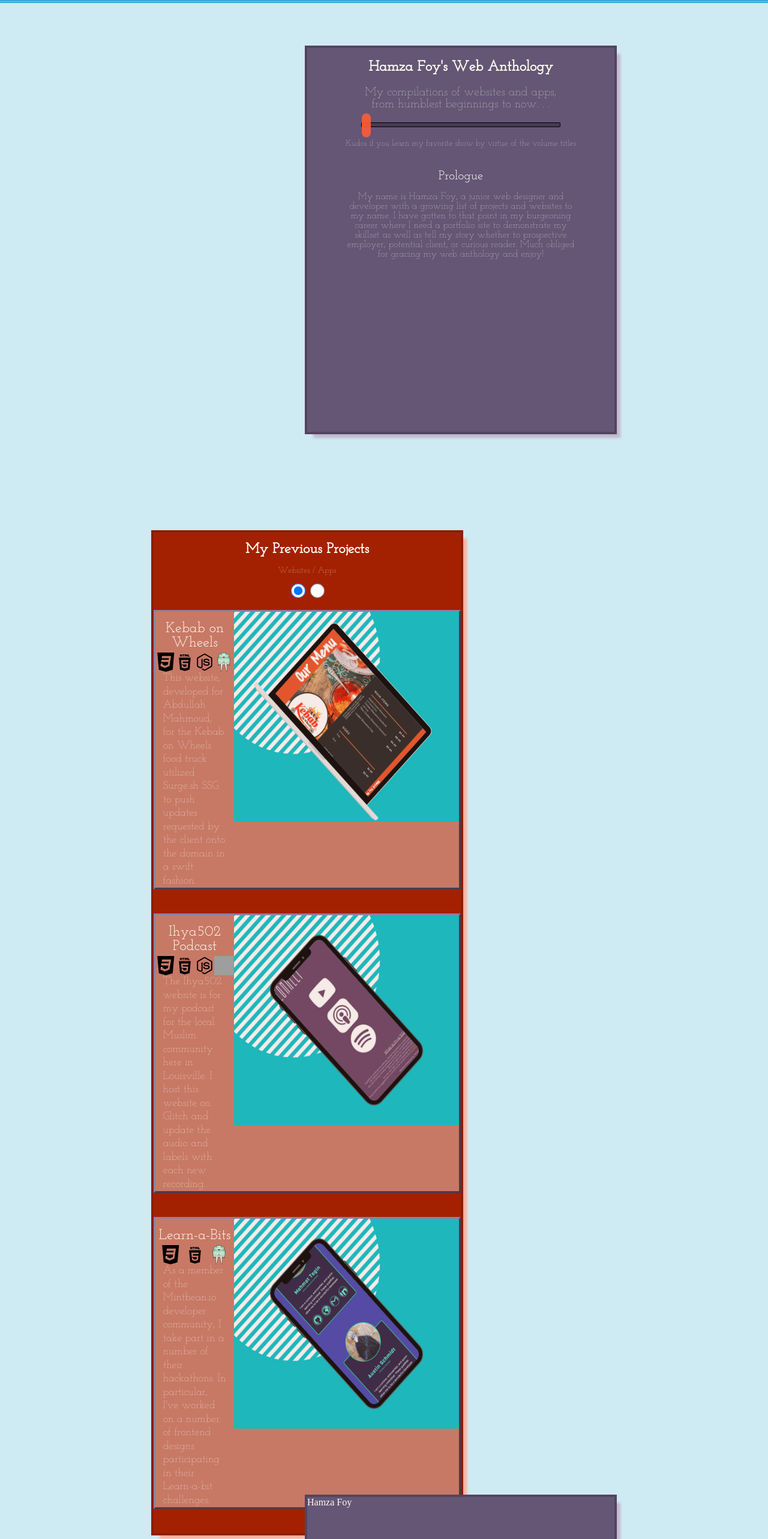
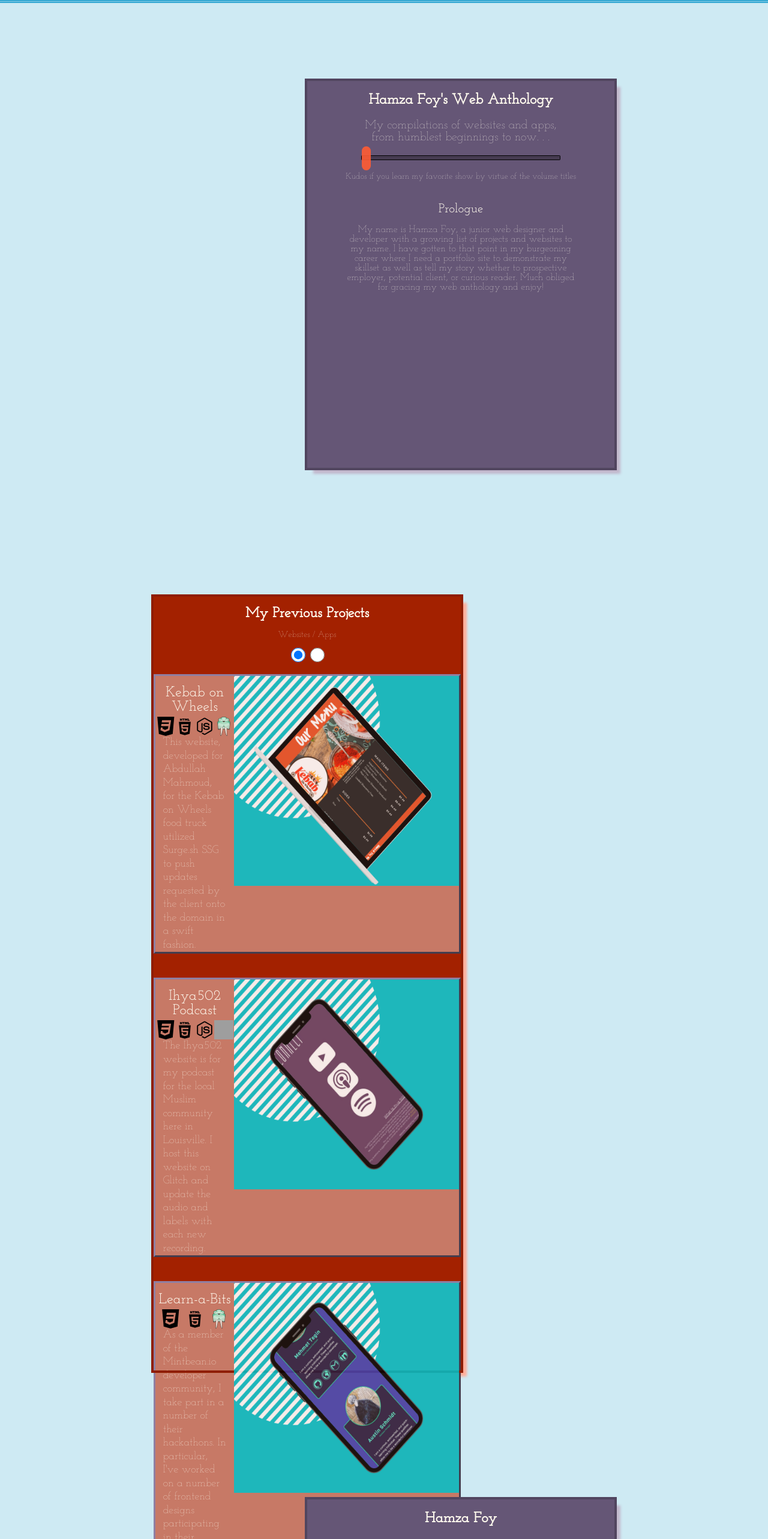
Before and after one commit to hamzafoy/hamza_foy_portfolio, a React (Create React App) app in the folder hamza-foy-portfolio/: page / in a window 1280 px wide. Shown: the part 80-2646 px from the top of the page at 60% size. Built offline with nearby package versions, Linux system fonts and the light colour scheme; grey boxes are pictures that could not be loaded.

Commit message:
fix the overall app layout using CSS Grid.

```diff
--- a/hamza-foy-portfolio/src/App.css
+++ b/hamza-foy-portfolio/src/App.css
@@ -1,3 +1,6 @@
 .App {
-  background-color: #fffaee;
+  display: grid;
+  grid-template-columns: 20% 20% 20% 20% 20%;
+  grid-template-rows: 215px 215px 215px 215px 215px 215px 215px 215px 215px 215px 215px 215px 215px 215px 215px;
+  background-color: #CEEAF3;
 }
--- a/hamza-foy-portfolio/src/App.js
+++ b/hamza-foy-portfolio/src/App.js
@@ -2,7 +2,7 @@ import './App.css';
 import Timeline from './Timeline/Timeline';
 import Works from './Works/Works'
 import Resume from './Resume/Resume'
-import Footer from './Footer/Footer'
+//import Footer from './Footer/Footer'
 
 function App() {
   return (
@@ -10,7 +10,6 @@ function App() {
       <Timeline/>
       <Works/>
       <Resume/>
-      <Footer/>
     </div>
   );
 }
--- a/hamza-foy-portfolio/src/Resume/Resume.css
+++ b/hamza-foy-portfolio/src/Resume/Resume.css
@@ -1,18 +1,27 @@
-.resume-container {
+@font-face {font-family: "JosefinSlab-Regular"; src: url("./JosefinSlab-Regular.ttf"); }
+@font-face {font-family: "JosefinSlab-Thin"; src: url("./JosefinSlab-Thin.ttf"); }
+
+/* .resume-container {
     display: grid;
     grid-template-columns: 20% 20% 20% 20% 20%;
-    grid-template-rows: 20% 20% 20% 20% 20%;
-    height: 100vh;
+    grid-template-rows: 200px 200px 200px 200px 200px;
+    height: 150vh;
     background-color: #CEEAF3;
-}
+} */
 
-.resume-listing {
+.resume-container {
     grid-column-start: 3;
     grid-column-end: 5;
-    grid-row-start: 2;
-    grid-row-end: 5;
+    grid-row-start: 13;
+    grid-row-end: 15;
     color: #fffaee;
     background-color: #655676;
     box-shadow: 9.5px 9.5px 4px #C2B8CC;
     outline: 4px solid #51455F;
 }
+
+.resume-heading {
+    font-size: 24px;
+    font-family: 'JosefinSlab-Regular';
+    text-align: center;
+}
--- a/hamza-foy-portfolio/src/Resume/Resume.js
+++ b/hamza-foy-portfolio/src/Resume/Resume.js
@@ -7,7 +7,10 @@ class Resume extends React.Component {
             <div className="resume-container">
 
                 <section className="resume-listing">
-                    Hamza Foy
+
+                    <h1 className="resume-heading">
+                        Hamza Foy
+                    </h1>
                 </section>
 
             </div>
--- a/hamza-foy-portfolio/src/Timeline/Timeline.css
+++ b/hamza-foy-portfolio/src/Timeline/Timeline.css
@@ -2,19 +2,19 @@
 @font-face {font-family: "JosefinSlab-Thin"; src: url("./JosefinSlab-Thin.ttf"); }
 
 
-.timeline-container {
+/* .timeline-container {
     display: grid;
     grid-template-columns: 20% 20% 20% 20% 20%;
-    grid-template-rows: 20% 20% 20% 20% 20%;
+    grid-template-rows: 200px 200px 200px 200px 200px;
     height: 100vh;
     background-color: #CEEAF3;
-}
+} */
 
-.timeline {
+.timeline-container {
     grid-column-start: 3;
     grid-column-end: 5;
     grid-row-start: 2;
-    grid-row-end: 7;
+    grid-row-end: 5;
     color: #fffaee;
     background-color: #655676;
     box-shadow: 9.5px 9.5px 4px #C2B8CC;
--- a/hamza-foy-portfolio/src/Works/Works.css
+++ b/hamza-foy-portfolio/src/Works/Works.css
@@ -1,20 +1,21 @@
 @font-face {font-family: "JosefinSlab-Regular"; src: url("./JosefinSlab-Regular.ttf"); }
 @font-face {font-family: "JosefinSlab-Thin"; src: url("./JosefinSlab-Thin.ttf"); }
 
-.works-container {
+
+/* .works-container {
     display: grid;
     grid-template-columns: 20% 20% 20% 20% 20%;
-    grid-template-rows: 20% 20% 20% 20% 20%;
+    grid-template-rows: 200px 200px 200px 200px 200px;
     height: 100vh;
-    padding: 1vh 0 101vh;
+    padding: 0 0 90vh;
     background-color: #CEEAF3;
-}
+} */
 
-.works-cited {
+.works-container {
     grid-column-start: 2;
     grid-column-end: 4;
-    grid-row-start: 2;
-    grid-row-end: 7;
+    grid-row-start: 6;
+    grid-row-end: 12;
     color: #fffaee;
     background-color: #A32100;
     box-shadow: 9.5px 9.5px 4px #FFAD99;
--- a/hamza-foy-portfolio/src/index.js
+++ b/hamza-foy-portfolio/src/index.js
@@ -3,12 +3,14 @@ import ReactDOM from 'react-dom';
 import './index.css';
 import App from './App';
 import Navigation from './Header/Navigation'
+import Footer from './Footer/Footer'
 
 
 ReactDOM.render(
   <React.StrictMode>
     <Navigation />
     <App />
+    <Footer/>
   </React.StrictMode>,
   document.getElementById('root')
 );
```
Also changed, not shown: hamza-foy-portfolio/src/Resume/JosefinSlab-Regular.ttf (added), hamza-foy-portfolio/src/Resume/JosefinSlab-Thin.ttf (added).
